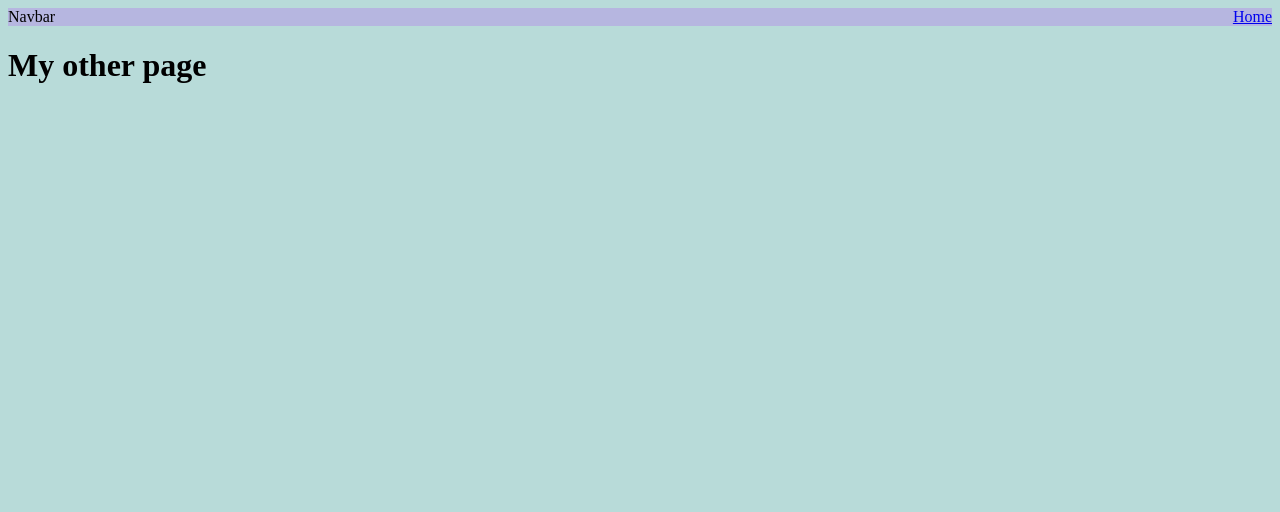
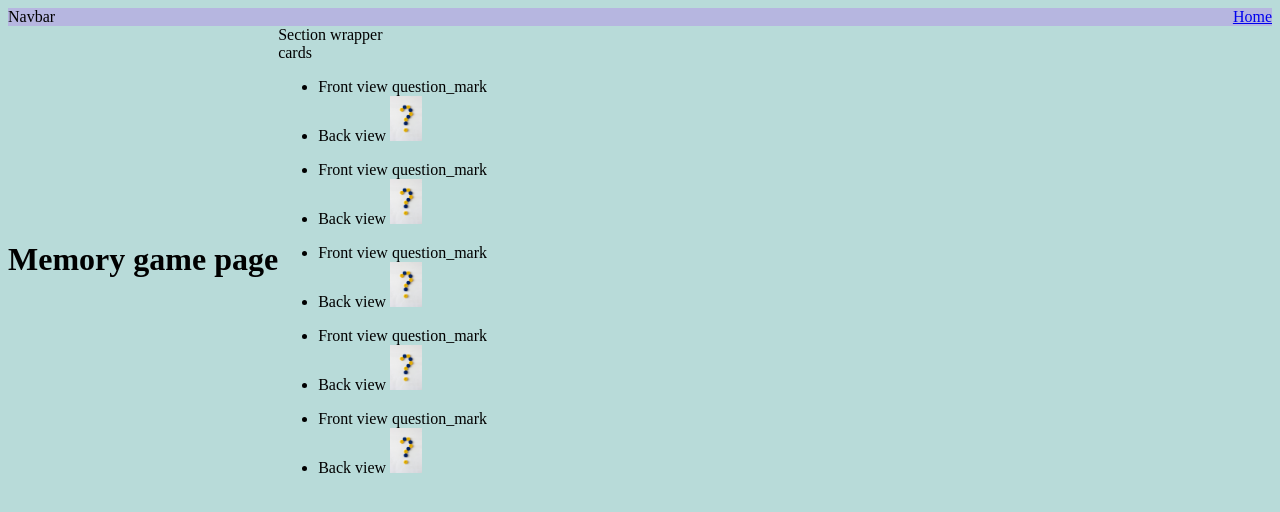
Before and after one commit to OsteroyergoyJA/Hjemmeprosjekt, a website: page page2.html in a window 1280 px wide. Drawn offline with Linux system fonts and the light colour scheme.

Commit message:
Forsok pa memorygame

```diff
--- a/page2.html
+++ b/page2.html
@@ -11,8 +11,72 @@
     <nav>
       Navbar<a href="/">Home</a>
     </nav>
-    <main>
-      <h1>My other page</h1>
+    <main class="flex-box">
+      <h1>Memory game page</h1>
+     <section class="wrapper">Section wrapper
+      <article class="cards">cards
+        <ul class="card">
+          <li class="front-view">
+            Front view
+            <span class="icon">question_mark
+
+            </span>
+            <li class="back-view">Back view
+              <img src="Pictures/jessica-pamp-questionmark.jpg" alt="card-image">
+            </li>
+          </li>
+        </ul>
+
+        <ul class="card">
+          <li class="front-view">
+            Front view
+            <span class="icon">question_mark
+
+            </span>
+            <li class="back-view">Back view
+              <img src="Pictures/jessica-pamp-questionmark.jpg" alt="card-image">
+            </li>
+          </li>
+        </ul>
+
+        <ul class="card">
+          <li class="front-view">
+            Front view
+            <span class="icon">question_mark
+
+            </span>
+            <li class="back-view">Back view
+              <img src="Pictures/jessica-pamp-questionmark.jpg" alt="card-image">
+            </li>
+          </li>
+        </ul>
+
+        <ul class="card">
+          <li class="front-view">
+            Front view
+            <span class="icon">question_mark
+
+            </span>
+            <li class="back-view">Back view
+              <img src="Pictures/jessica-pamp-questionmark.jpg" alt="card-image">
+            </li>
+          </li>
+        </ul>
+
+        <ul class="card">
+          <li class="front-view">
+            Front view
+            <span class="icon">question_mark
+
+            </span>
+            <li class="back-view">Back view
+              <img src="Pictures/jessica-pamp-questionmark.jpg" alt="card-image">
+            </li>
+          </li>
+        </ul>
+
+      </article>
+     </section>
     </main>
   </body>
 </html>
--- a/styles.css
+++ b/styles.css
@@ -30,3 +30,12 @@ footer {
   background-color: rgb(47,69,80);
   color:beige;
 }
+
+.flex-box {
+  display: flex;
+  align-items: center;
+}
+
+img {
+  max-height: 45px;
+}
```
Also changed, not shown: Pictures/jessica-pamp-questionmark.jpg (added).
